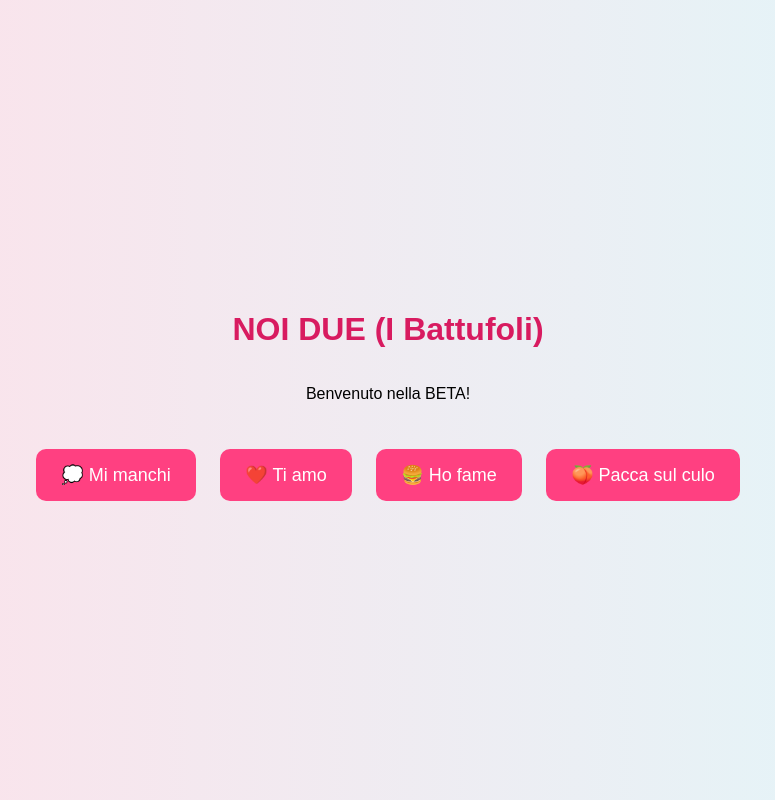
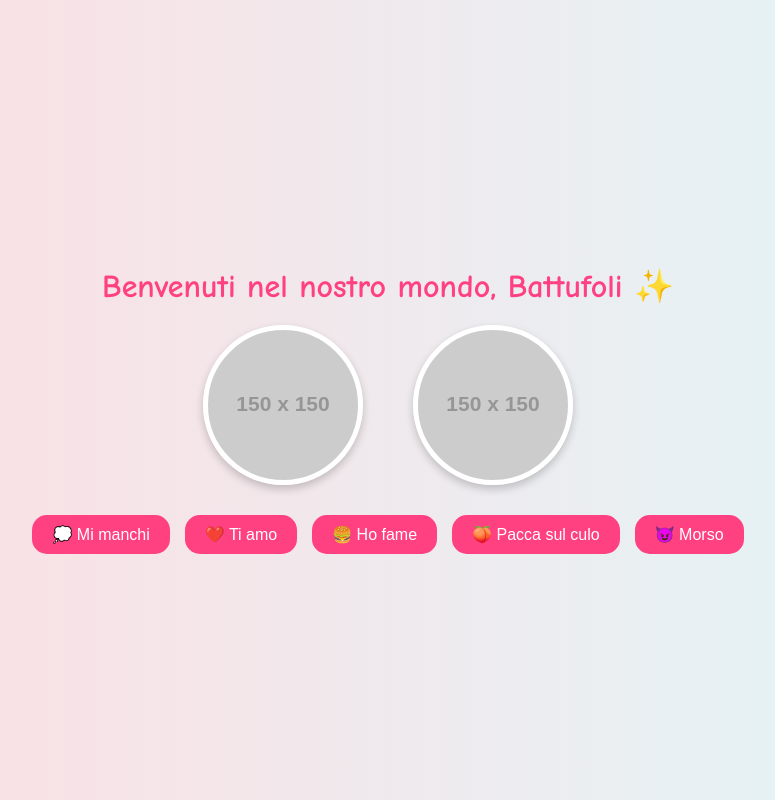
Before and after one commit to bogdybogdy96/bogdybogdy96.github.io, a plain HTML site: page index.html in a window 1280 px wide. Shown: the whole page, without its empty margins (252-1027 px from the left). Drawn offline with Linux system fonts and the light colour scheme; placeholder pictures from the web are drawn by us.

Commit message:
Add files via upload

```diff
--- a/index.html
+++ b/index.html
@@ -4,34 +4,52 @@
 <head>
   <meta charset="UTF-8" />
   <meta name="viewport" content="width=device-width, initial-scale=1.0" />
-  <title>NOI DUE (I Battufoli) - Beta</title>
+  <title>NOI DUE (I Battufoli)</title>
   <style>
     body {
       margin: 0;
-      font-family: Arial, sans-serif;
-      background: linear-gradient(to right, #ffe0e9, #e0f7fa);
+      font-family: 'Comic Sans MS', cursive, sans-serif;
+      background: linear-gradient(to right, #ffdce0, #e0f7fa);
       display: flex;
       flex-direction: column;
       align-items: center;
       justify-content: center;
-      height: 100vh;
-      text-align: center;
+      min-height: 100vh;
     }
     h1 {
-      color: #d81b60;
+      color: #ff4081;
+      margin-bottom: 20px;
+    }
+    .avatar-container {
+      display: flex;
+      justify-content: center;
+      gap: 50px;
+      margin-bottom: 30px;
+    }
+    .avatar {
+      width: 150px;
+      height: 150px;
+      border-radius: 50%;
+      background-size: cover;
+      background-position: center;
+      border: 5px solid white;
+      box-shadow: 0 4px 8px rgba(0,0,0,0.2);
     }
     .button-container {
-      margin-top: 20px;
+      display: flex;
+      flex-wrap: wrap;
+      justify-content: center;
+      gap: 15px;
     }
     button {
-      margin: 10px;
-      padding: 15px 25px;
-      font-size: 18px;
+      padding: 10px 20px;
       border: none;
-      border-radius: 10px;
+      border-radius: 15px;
       background-color: #ff4081;
       color: white;
+      font-size: 16px;
       cursor: pointer;
+      transition: background 0.3s;
     }
     button:hover {
       background-color: #e91e63;
@@ -39,13 +57,17 @@
   </style>
 </head>
 <body>
-  <h1>NOI DUE (I Battufoli)</h1>
-  <p>Benvenuto nella BETA!</p>
+  <h1>Benvenuti nel nostro mondo, Battufoli ✨</h1>
+  <div class="avatar-container">
+    <div class="avatar" style="background-image: url('https://via.placeholder.com/150x150.png?text=Battufolo');"></div>
+    <div class="avatar" style="background-image: url('https://via.placeholder.com/150x150.png?text=Battufola');"></div>
+  </div>
   <div class="button-container">
     <button onclick="alert('Mi manchi!')">💭 Mi manchi</button>
     <button onclick="alert('Ti amo!')">❤️ Ti amo</button>
-    <button onclick="alert('Ho famee!!')">🍔 Ho fame</button>
-    <button onclick="alert('*PACCA* 🍑')">🍑 Pacca sul culo</button>
+    <button onclick="alert('Ho fameee!')">🍔 Ho fame</button>
+    <button onclick="alert('*PACC* 🍑')">🍑 Pacca sul culo</button>
+    <button onclick="alert('*GRR* 😈')">😈 Morso</button>
   </div>
 </body>
 </html>
```
